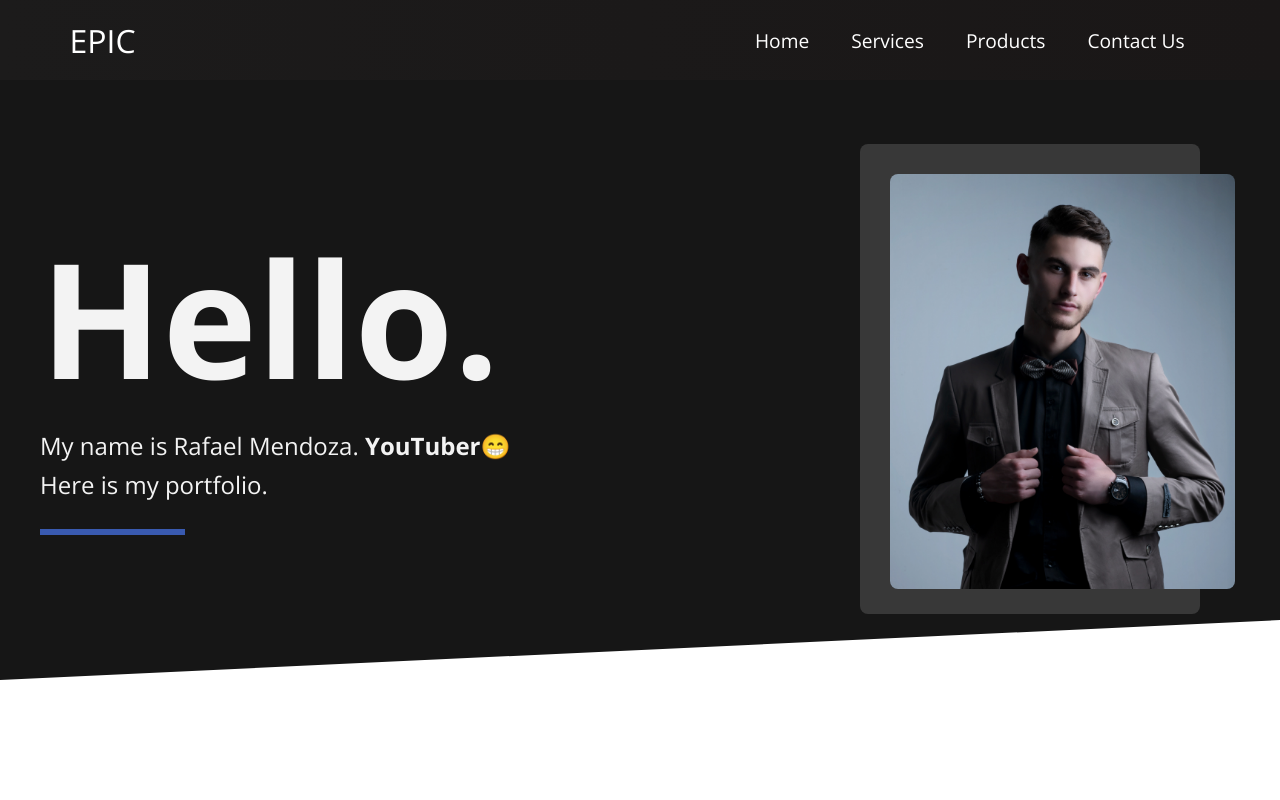
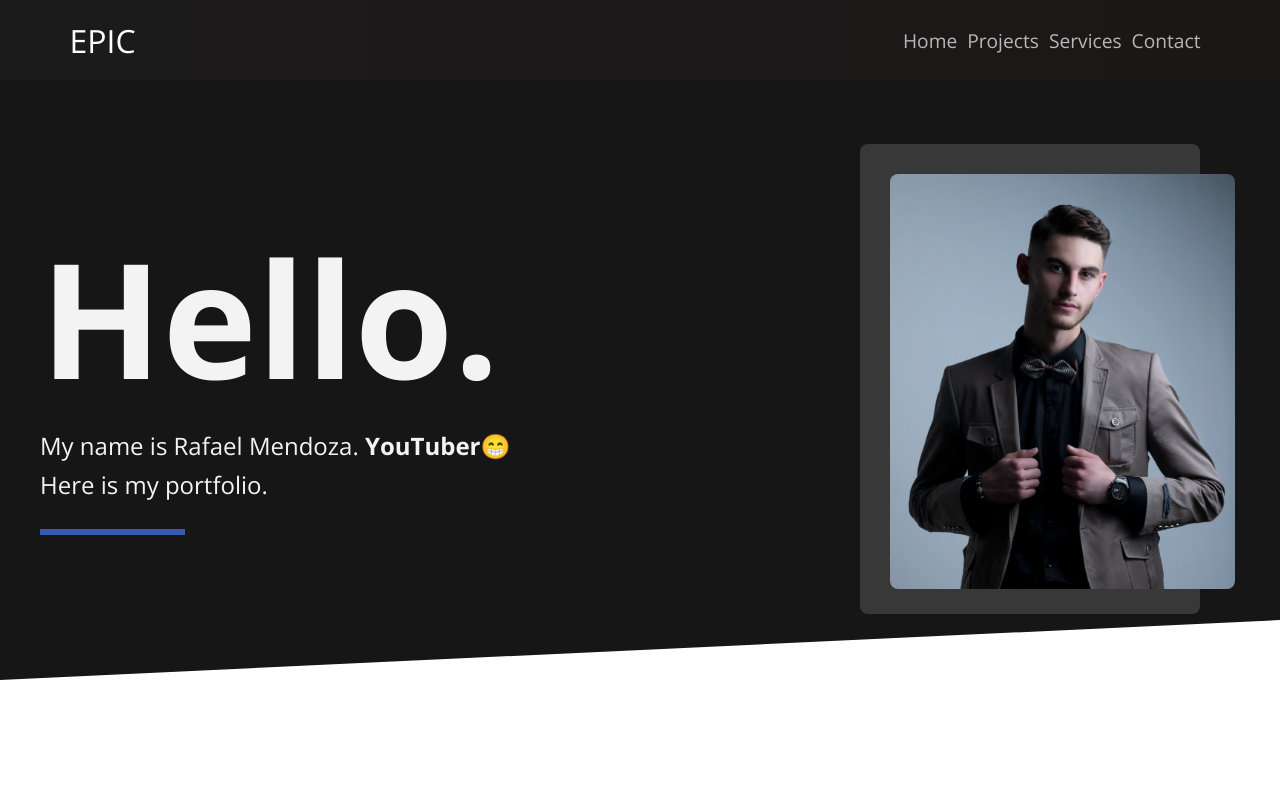
Before and after one commit to rcode321/rafael-mendoza-folio, a React (Create React App) app: page / in a window 1280 px wide. Shown: the top 800 px of the page. Built offline with nearby package versions, Linux system fonts and the light colour scheme.

Commit message:
styling nabar again

```diff
--- a/src/components/navbar/navbar.component.jsx
+++ b/src/components/navbar/navbar.component.jsx
@@ -1,9 +1,20 @@
 import React, { useState } from "react";
+import { NavHashLink } from "react-router-hash-link";
 import { GiHamburgerMenu } from "react-icons/gi";
 import { IoCloseSharp } from "react-icons/io5";
 import { Link } from "react-router-dom";
 import "./navbar.styles.scss";
 function Navbar() {
+  const [navbar, setNavbar] = useState(false);
+  const changeBackground = () => {
+    if (window.scrollY >= 500) {
+      setNavbar(true);
+    } else {
+      setNavbar(false);
+    }
+  };
+  window.addEventListener("scroll", changeBackground);
+
   const [click, setClick] = useState(false);
   const [dropdown, setDropdown] = useState(false);
 
@@ -28,7 +39,7 @@ function Navbar() {
 
   return (
     <>
-      <nav className="navbar">
+      <nav className={`navbar ${navbar ? "active navbar__link navbar" : ""}`}>
         <div className="menu-icon" onClick={handleClick}>
           {click ? (
             <IoCloseSharp className="fa-close" />
@@ -41,49 +52,52 @@ function Navbar() {
         </Link>
         <ul className={click ? "nav-menu active" : "nav-menu"}>
           <li className="nav-item">
-            <Link to="/" className="nav-links" onClick={closeMobileMenu}>
+            <NavHashLink
+              onClick={closeMobileMenu}
+              exact
+              activeClassName="navbar__link--active"
+              className="navbar__link"
+              smooth
+              to="/#"
+            >
               Home
-            </Link>
+            </NavHashLink>
           </li>
+
           <li
             className="nav-item"
             onMouseEnter={onMouseEnter}
             onMouseLeave={onMouseLeave}
           >
-            <Link
-              to="/services"
-              className="nav-links"
+            <NavHashLink
+              activeClassName="navbar__link--active"
+              className="navbar__link"
+              smooth
               onClick={closeMobileMenu}
+              to="/#project1"
+            >
+              Projects
+            </NavHashLink>
+          </li>
+          <li className="nav-item">
+            <NavHashLink
+              activeClassName="navbar__link--active"
+              className="navbar__link"
+              smooth
+              to="/#myservice"
             >
               Services
-            </Link>
+            </NavHashLink>
           </li>
           <li className="nav-item">
-            <Link
-              to="/products"
-              className="nav-links"
-              onClick={closeMobileMenu}
+            <NavHashLink
+              activeClassName="navbar__link--active"
+              className="navbar__link"
+              smooth
+              to="/#contacts"
             >
-              Products
-            </Link>
-          </li>
-          <li className="nav-item">
-            <Link
-              to="/contact-us"
-              className="nav-links"
-              onClick={closeMobileMenu}
-            >
-              Contact Us
-            </Link>
-          </li>
-          <li>
-            <Link
-              to="/sign-up"
-              className="nav-links-mobile"
-              onClick={closeMobileMenu}
-            >
-              Sign Up
-            </Link>
+              Contact
+            </NavHashLink>
           </li>
         </ul>
       </nav>
--- a/src/components/navbar/navbar.styles.scss
+++ b/src/components/navbar/navbar.styles.scss
@@ -5,8 +5,20 @@
   justify-content: center;
   align-items: center;
   font-size: 1.2rem;
+
+  // background-color: #161616;
+  //   position: -webkit-sticky;
+
+  position: -webkit-sticky;
+  position: sticky;
+  top: 0;
+  z-index: 1;
+
+  @media (max-width: 960px) {
+    position: relative;
+    font-size: 2rem;
+  }
 }
-
 .navbar-logo {
   color: #fff;
   justify-self: start;
@@ -42,13 +54,13 @@
   height: 80px;
 }
 
-.nav-links {
+.nav__links {
   color: white;
   text-decoration: none;
   padding: 0.5rem 1rem;
 }
 
-.nav-links:hover {
+.nav__links:hover {
   background-color: #1888ff;
   border-radius: 4px;
   transition: all 0.2s ease-out;
@@ -64,6 +76,22 @@
 
 .menu-icon {
   display: none;
+}
+
+.navbar.active {
+  background: #395ab0;
+  transition: 1500ms ease-in-out;
+
+  .navbar__link {
+    font-size: 1.3rem;
+    margin: 1.2rem;
+    transition: 300ms ease-in-out;
+    margin-top: 0.3rem;
+  }
+
+  .navbar__link--active {
+    border-bottom: 3px solid #ffffff;
+  }
 }
 
 @media screen and (max-width: 960px) {
@@ -89,6 +117,8 @@
     opacity: 1;
     transition: all 0.5s ease;
     z-index: 1;
+    // position: absolute;
+    // top: 0;
   }
 
   .nav-links {
--- a/src/pages/hero/hero.styles.scss
+++ b/src/pages/hero/hero.styles.scss
@@ -3,7 +3,9 @@
   height: 600px;
   //   padding: 0 5rem;
   clip-path: polygon(0 0, 100% 0, 100% 90%, 0% 100%);
-
+  @media screen and (max-width: 960px) {
+    z-index: 0;
+  }
   .site-banner_inner {
     @media (max-width: 1250px) {
       margin: 0 2rem;
```
